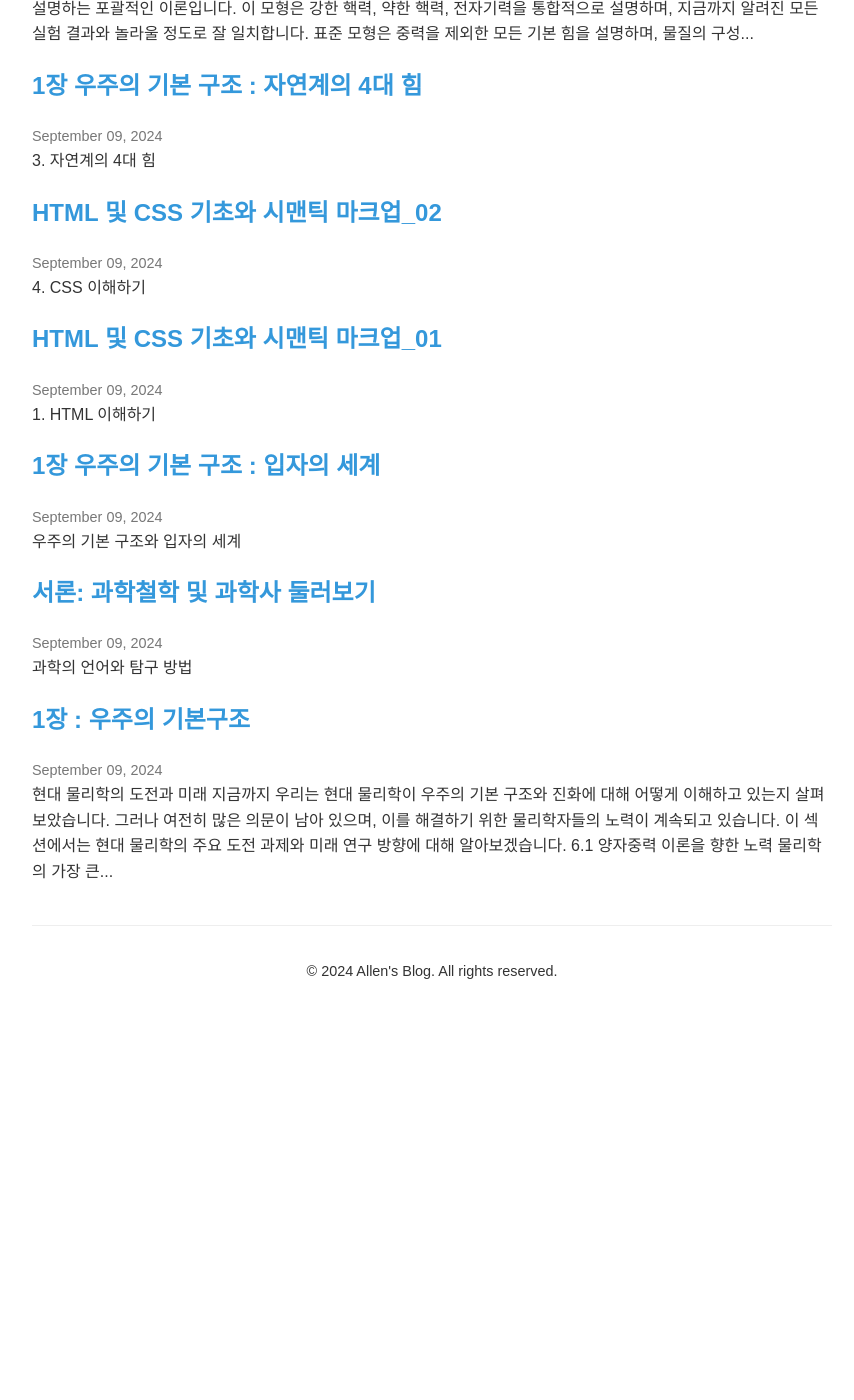
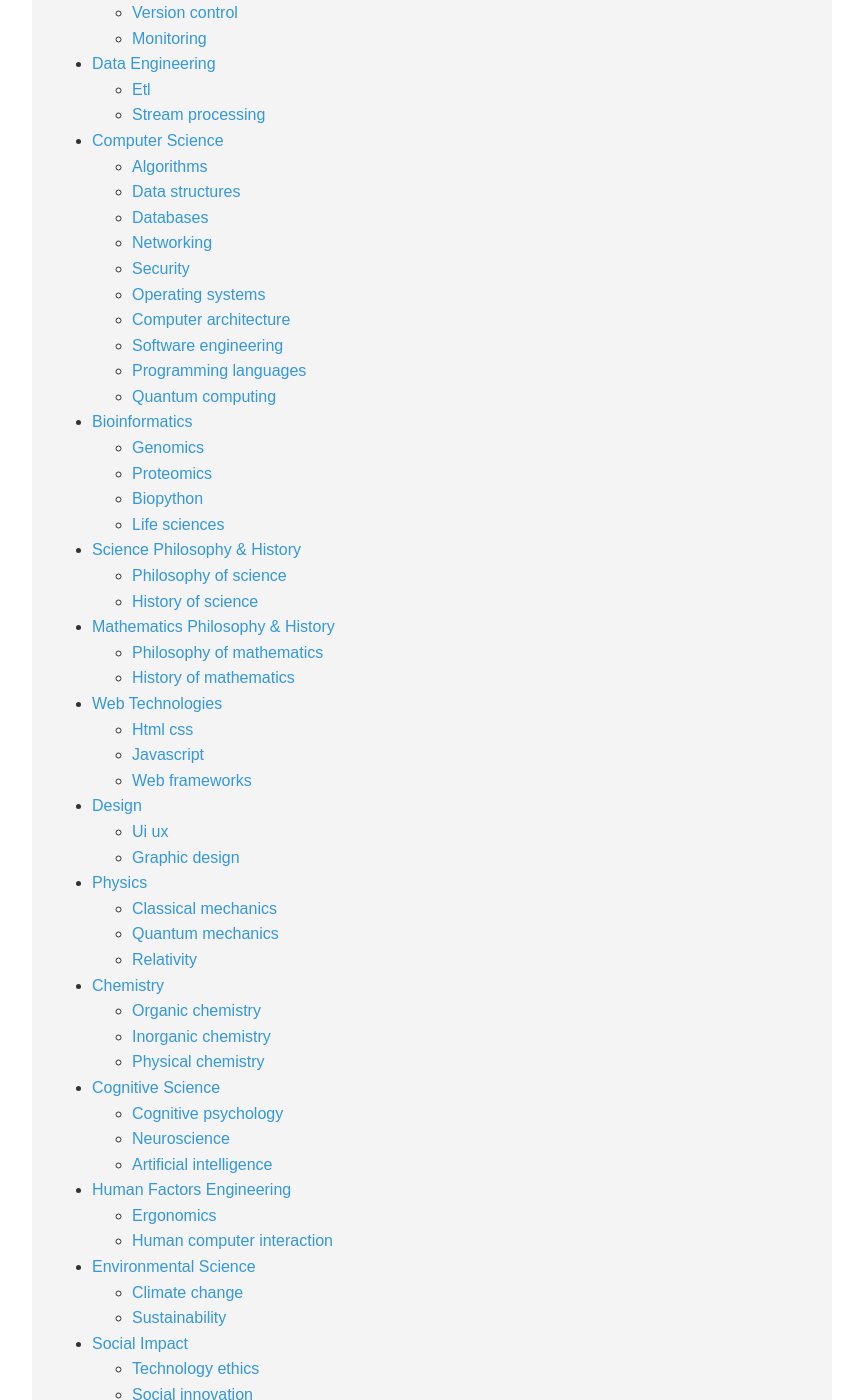
Before and after one commit to allenkang92/allenkang92.github.io, a Jekyll site: the page built from posts.html, in a window 1280 px wide and 1400 px high, scrolled down 585 px. Shown: the whole window, without its empty margins (208-1062 px from the left). Built offline with Jekyll 4.4.1, drawn with Linux system fonts in a browser that asks for light colours; before the commit the page ends 1602 px from its top, so only the background shows below that; some of the changed text lies outside the part shown.

Commit message:
seo 작업 마무리단계 진행 중, 카테고리 페이지 생성 단계 진행 중

```diff
--- a/_config.yml
+++ b/_config.yml
@@ -1,52 +1,3 @@
-# Site settings
-title: Allen's Blog
-description: A blog about tech, science, and interdisciplinary studies
-url: "https://allenkang92.github.io"
-github_username: allenkang92
-author: Allen Kang
-email: ksw8841@knou.ac.kr
-
-# Build settings
-markdown: kramdown
-theme: minima
-plugins:
-  - jekyll-feed
-  - jekyll-seo-tag
-  - jekyll-sitemap
-
-# Exclude from processing
-exclude:
-  - Gemfile
-  - Gemfile.lock
-  - node_modules
-  - vendor/bundle/
-  - vendor/cache/
-  - vendor/gems/
-  - vendor/ruby/
-
-# Navigation menu
-navigation:
-  - title: Home
-    url: /
-  - title: Posts
-    url: /posts.html
-  - title: Achievements
-    url: /achievements.html
-  - title: Tools
-    url: /tools.html
-  - title: About
-    url: /about.html
-
-# Collections
-collections:
-  categories:
-    output: true
-  tools:
-    output: true
-  series:
-    output: true
-    permalink: /series/:name/
-
 # Category structure for the blog
 category_structure:
   programming:
@@ -58,10 +9,11 @@
   data_science:
     title: Data Science
     subcategories:
+      - data_analysis
       - machine_learning
-      - data_analysis
+      - deep_learning
       - data_visualization
-  devops:
+  devops_&_cloud:
     title: DevOps & Cloud
     subcategories:
       - containerization
@@ -74,97 +26,102 @@
     subcategories:
       - etl
       - stream_processing
+  computer_science:
+    title: Computer Science
+    subcategories:
+      - algorithms
+      - data_structures
+      - databases
+      - networking
+      - security
+      - operating_systems
+      - computer_architecture
+      - software_engineering
+      - programming_languages
+      - quantum_computing
   bioinformatics:
     title: Bioinformatics
     subcategories:
       - genomics
       - proteomics
-  science_philosophy:
+      - biopython
+      - life_sciences
+  science_philosophy_history:
     title: Science Philosophy & History
     subcategories:
-      - scientific_method
+      - philosophy_of_science
       - history_of_science
-  web_tech:
+  mathematics_philosophy_history:
+    title: Mathematics Philosophy & History
+    subcategories:
+      - philosophy_of_mathematics
+      - history_of_mathematics
+  web_technologies:
     title: Web Technologies
     subcategories:
-      - html&css
+      - html_css
       - javascript
       - web_frameworks
   design:
     title: Design
     subcategories:
-      - ui&ux
+      - ui_ux
       - graphic_design
-
-# Detailed category descriptions
-categories:
-  - name: python
-    title: Python
-    description: Python programming, including libraries and frameworks
-  - name: html-css
-    title: HTML & CSS
-    description: Web development fundamentals
-  - name: web-automation
-    title: Web Automation
-    description: Web scraping and automation techniques
-  - name: data_analysis
-    title: Data Analysis
-    description: Tools and techniques for analyzing data
-  - name: machine_learning
-    title: Machine Learning
-    description: ML algorithms, frameworks, and applications
-  - name: data_visualization
-    title: Data Visualization
-    description: Tools and techniques for visualizing data
-  - name: containerization
-    title: Containerization
-    description: Docker and container technologies
-  - name: orchestration
-    title: Orchestration
-    description: Kubernetes and container orchestration
-  - name: version_control
-    title: Version Control
-    description: Git and version control systems
-  - name: monitoring
-    title: Monitoring & Logging
-    description: System monitoring and log analysis
-  - name: etl
-    title: ETL Processes
-    description: Extract, Transform, Load processes and tools
-  - name: stream_processing
-    title: Stream Processing
-    description: Real-time data streaming and processing
-  - name: genomics
-    title: Genomics
-    description: Analysis of genomic data
-  - name: proteomics
-    title: Proteomics
-    description: Study of proteins and their structures
-  - name: ui-ux
-    title: UI/UX Design
-    description: User interface and experience design
-  - name: graphic_design
-    title: Graphic Design
-    description: Visual design and illustration
-
-# Defaults for different content types
-defaults:
-  - scope:
-      path: ""
-      type: posts
-    values:
-      layout: post
-  - scope:
-      path: ""
-      type: pages
-    values:
-      layout: default
-  - scope:
-      path: ""
-      type: categories
-    values:
-      layout: category
-
-
-sass:
-  style: compressed
+  physics:
+    title: Physics
+    subcategories:
+      - classical_mechanics
+      - quantum_mechanics
+      - relativity
+  chemistry:
+    title: Chemistry
+    subcategories:
+      - organic_chemistry
+      - inorganic_chemistry
+      - physical_chemistry
+  cognitive_science:
+    title: Cognitive Science
+    subcategories:
+      - cognitive_psychology
+      - neuroscience
+      - artificial_intelligence
+  human_factors_engineering:
+    title: Human Factors Engineering
+    subcategories:
+      - ergonomics
+      - human_computer_interaction
+  environmental_science:
+    title: Environmental Science
+    subcategories:
+      - climate_change
+      - sustainability
+  social_impact:
+    title: Social Impact
+    subcategories:
+      - technology_ethics
+      - social_innovation
+  sports_science:
+    title: Sports Science
+    subcategories:
+      - biomechanics
+      - exercise_physiology
+  law:
+    title: Law
+    subcategories:
+      - intellectual_property
+      - technology_law
+  mechanical_engineering:
+    title: Mechanical Engineering
+    subcategories:
+      - thermodynamics
+      - fluid_mechanics
+  atmospheric_science:
+    title: Atmospheric Science
+    subcategories:
+      - meteorology
+      - climatology
+  psychology:
+    title: Psychology
+    subcategories:
+      - cognitive_psychology
+      - social_psychology
--- /dev/null
+++ b/_includes/category_list.html
@@ -0,0 +1,21 @@
+<div class="category-list">
+    <h2>Categories</h2>
+    <ul>
+      {% for category in site.category_structure %}
+        <li>
+          <a href="{{ site.baseurl }}/categories/{{ category[0] }}/">{{ category[1].title }}</a>
+          {% if category[1].subcategories.size > 0 %}
+            <ul>
+              {% for subcategory in category[1].subcategories %}
+                <li>
+                  <a href="{{ site.baseurl }}/categories/{{ category[0] }}/{{ subcategory | slugify }}/">
+                    {{ subcategory | capitalize | replace: '_', ' ' }}
+                  </a>
+                </li>
+              {% endfor %}
+            </ul>
+          {% endif %}
+        </li>
+      {% endfor %}
+    </ul>
+  </div>
--- a/_includes/header.html
+++ b/_includes/header.html
@@ -74,4 +74,6 @@
       </div>
     {% endif %}
   {% endif %}
+
+  {% include category_list.html %}
 </header>
--- a/posts.html
+++ b/posts.html
@@ -5,11 +5,22 @@
 <div class="posts">
   <h1>Blog Posts</h1>
 
+  <div class="category-filter">
+    <label for="category-select">Filter by category:</label>
+    <select id="category-select">
+      <option value="all">All Categories</option>
+      {% for category in site.category_structure %}
+        <option value="{{ category[0] }}">{{ category[1].title }}</option>
+      {% endfor %}
+    </select>
+  </div>
+
   {% for post in site.posts %}
-    <article class="post-preview">
+    <article class="post-preview" data-category="{{ post.categories | first }}">
       <h2><a href="{{ post.url | relative_url }}">{{ post.title }}</a></h2>
       <div class="post-meta">
         <span class="post-date">{{ post.date | date: "%B %d, %Y" }}</span>
+        <span class="post-category">Category: {{ post.categories | first }}</span>
       </div>
       <div class="post-excerpt">
         {{ post.excerpt | strip_html | truncatewords: 50 }}
@@ -17,3 +28,18 @@
     </article>
   {% endfor %}
 </div>
+
+<script>
+  document.getElementById('category-select').addEventListener('change', function() {
+    var selectedCategory = this.value;
+    var posts = document.getElementsByClassName('post-preview');
+
+    for (var i = 0; i < posts.length; i++) {
+      if (selectedCategory === 'all' || posts[i].getAttribute('data-category') === selectedCategory) {
+        posts[i].style.display = 'block';
+      } else {
+        posts[i].style.display = 'none';
+      }
+    }
+  });
+</script>
```
Also changed, not shown: _categories/programming.md (+4 -1 lines), _layouts/category.html (+20 -5 lines).
